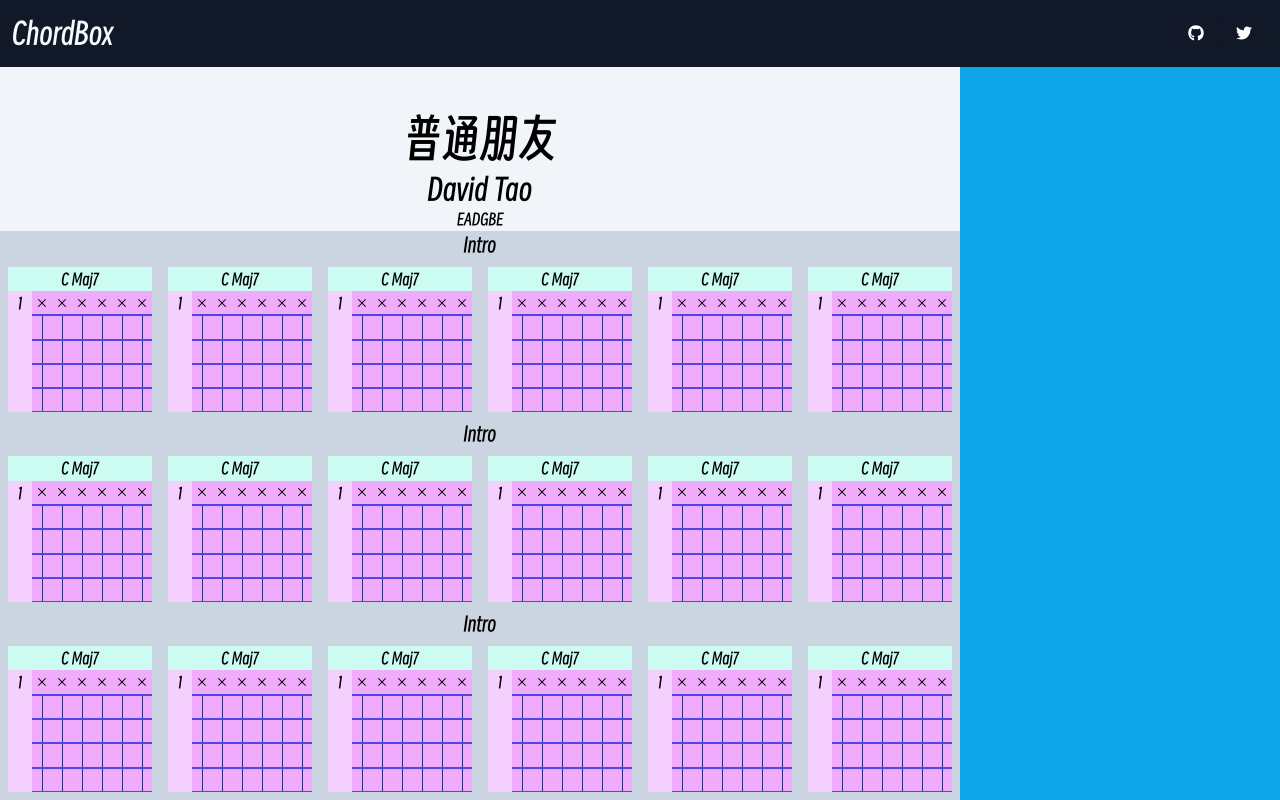
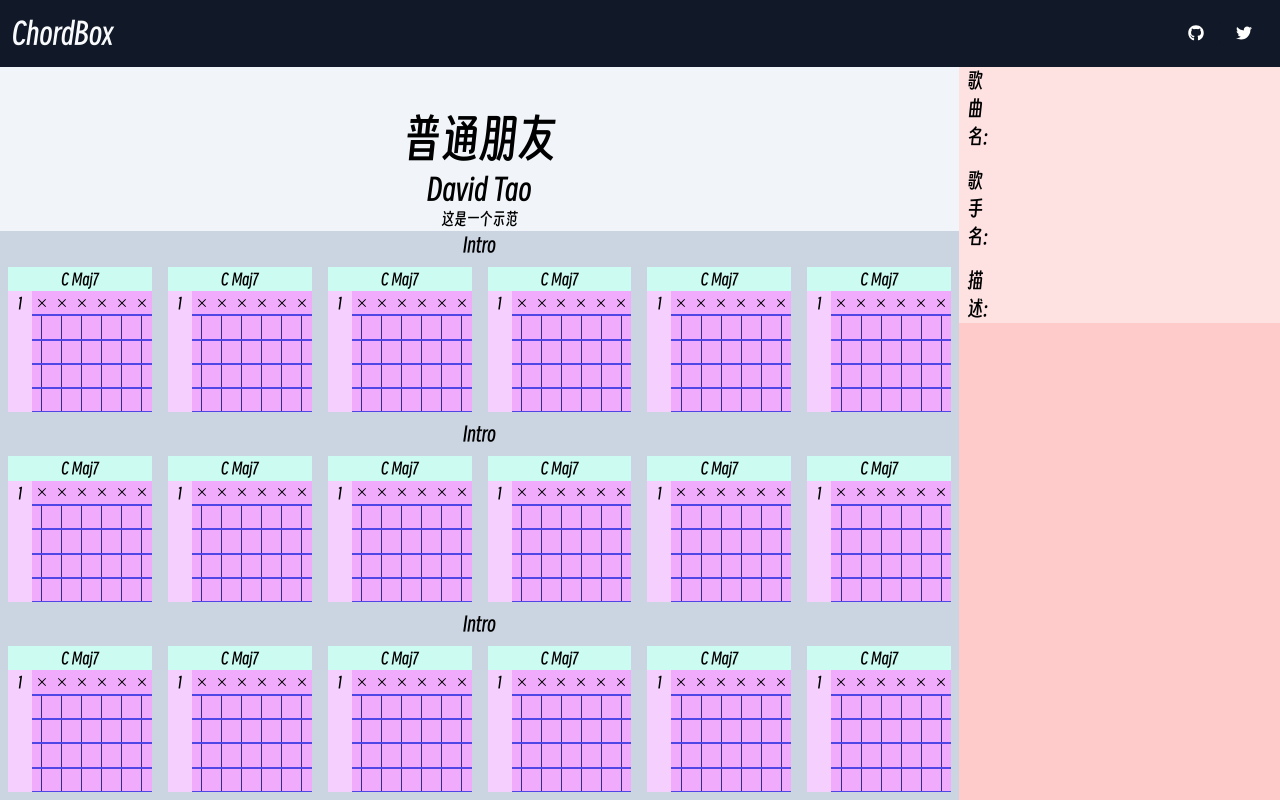
Before and after one commit to DongHY1/chordbox, a Next.js app: page / in a window 1280 px wide. Built offline with nearby package versions, Linux system fonts and the light colour scheme.

Commit message:
add: form

```diff
--- a/components/Chord/ChordRow.tsx
+++ b/components/Chord/ChordRow.tsx
@@ -5,7 +5,7 @@ export default function ChordRow() {
   return (
     <div className="flex flex-col  bg-slate-300 basis-1/3 ">
       <div className="basis-1/12 text-center text-xl">Intro</div>
-      <div className="flex flex-row basis-11/12">
+      <div className="flex flex-row justify-around basis-11/12">
         <ChordBox />
         <ChordBox />
         <ChordBox />
--- /dev/null
+++ b/components/Form/ChordForm.tsx
@@ -0,0 +1,5 @@
+import React from 'react';
+
+export default function ChordForm() {
+  return <div className="basis-3/4 bg-red-200"></div>;
+}
--- /dev/null
+++ b/components/Form/SongForm.tsx
@@ -0,0 +1,53 @@
+import React from 'react';
+import { useSongStore } from '../../stores';
+export default function SongForm() {
+  const updateSongName = useSongStore((state) => state.updateSongName);
+  const updateAuthor = useSongStore((state) => state.updateAuthor);
+  const updateDescription = useSongStore((state) => state.updateDescription);
+  const handleSongNameChange = (
+    event: React.ChangeEvent<HTMLInputElement>
+  ): void => {
+    updateSongName(event.target.value);
+  };
+  const handleAuthorChange = (
+    event: React.ChangeEvent<HTMLInputElement>
+  ): void => {
+    updateAuthor(event.target.value);
+  };
+  const handleDescriptionChange = (
+    event: React.ChangeEvent<HTMLInputElement>
+  ): void => {
+    updateDescription(event.target.value);
+  };
+  return (
+    <div className="flex flex-col justify-center basis-1/4 bg-red-100">
+      <div className="flex flex-row">
+        <div className="text-xl ml-2 mr-2 ">歌曲名:</div>
+        <input
+          className="bg-transparent mr-3  -px-1 focus:outline-none"
+          type="text"
+          onChange={handleSongNameChange}
+          aria-label="song name"
+        />
+      </div>
+      <div className="flex flex-row">
+        <div className="text-xl ml-2 mt-4 ">歌手名:</div>
+        <input
+          className="mt-4 appearance-none bg-transparent border-none  mr-3 py-1 px-2 leading-tight focus:outline-none"
+          type="text"
+          onChange={handleAuthorChange}
+          aria-label="author"
+        />
+      </div>
+      <div className="flex flex-row">
+        <div className="text-xl ml-2 mt-4 ">描述:</div>
+        <input
+          className="mt-4 appearance-none bg-transparent border-none  mr-3 py-1 px-2 leading-tight focus:outline-none"
+          type="text"
+          onChange={handleDescriptionChange}
+          aria-label="Description"
+        />
+      </div>
+    </div>
+  );
+}
--- a/components/Main.tsx
+++ b/components/Main.tsx
@@ -1,4 +1,6 @@
 import React from 'react';
+import ChordForm from './Form/ChordForm';
+import SongForm from './Form/SongForm';
 import Header from './Header';
 import Tab from './Tab';
 
@@ -11,7 +13,10 @@ export default function Main() {
           <main className="basis-3/4 bg-indigo-500">
             <Tab />
           </main>
-          <aside className="basis-1/4 bg-sky-500"></aside>
+          <aside className="flex flex-col basis-1/4 bg-sky-500">
+            <SongForm />
+            <ChordForm />
+          </aside>
         </div>
       </div>
     </>
--- a/components/Tab.tsx
+++ b/components/Tab.tsx
@@ -6,7 +6,7 @@ export default function Tab() {
   return (
     <div className="flex flex-col h-full">
       <TabHeader />
-      <div className="flex flex-col h-full bg-slate-400 basis-5/6 ">
+      <div className="flex flex-col bg-slate-400 basis-5/6 ">
         <ChordRow />
         <ChordRow />
         <ChordRow />
--- a/components/TabHeader.tsx
+++ b/components/TabHeader.tsx
@@ -1,11 +1,15 @@
 import React from 'react';
+import { useSongStore } from '../stores';
 
 export default function TabHeader() {
+  const songName = useSongStore((state) => state.songName);
+  const author = useSongStore((state) => state.author);
+  const description = useSongStore((state) => state.description);
   return (
     <div className="flex flex-col bg-slate-100 basis-1/6 ">
-      <span className=" text-center text-5xl pt-12">普通朋友</span>
-      <span className="text-3xl text-center pt-2">David Tao</span>
-      <p className="text-center text ">EADGBE</p>
+      <span className=" text-center text-5xl pt-12">{songName}</span>
+      <span className="text-3xl text-center pt-2">{author}</span>
+      <p className="text-center text ">{description}</p>
     </div>
   );
 }
--- a/package.json
+++ b/package.json
@@ -18,7 +18,9 @@
     "next": "13.0.4",
     "react": "18.2.0",
     "react-dom": "18.2.0",
-    "typescript": "4.9.3"
+    "typescript": "4.9.3",
+    "zod": "^3.19.1",
+    "zustand": "^4.1.4"
   },
   "devDependencies": {
     "autoprefixer": "^10.4.13",
--- /dev/null
+++ b/stores/index.ts
@@ -0,0 +1,2 @@
+import { useSongStore } from './useSongStore';
+export { useSongStore };
--- /dev/null
+++ b/stores/useSongStore.ts
@@ -0,0 +1,17 @@
+import create from 'zustand';
+interface SongState {
+  songName: string;
+  author: string;
+  description: string;
+  updateSongName: (song: string) => void;
+  updateAuthor: (author: string) => void;
+  updateDescription: (desc: string) => void;
+}
+export const useSongStore = create<SongState>()((set) => ({
+  songName: '普通朋友',
+  author: 'David Tao',
+  description: '这是一个示范',
+  updateSongName: (song) => set(() => ({ songName: song })),
+  updateAuthor: (author) => set(() => ({ author })),
+  updateDescription: (desc) => set(() => ({ description: desc })),
+}));
```
Also changed, not shown: 1 other file (tests, documents, lock files or other folders).
